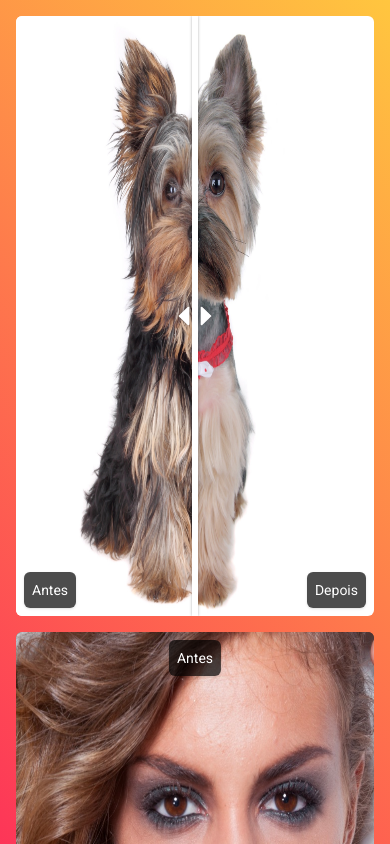
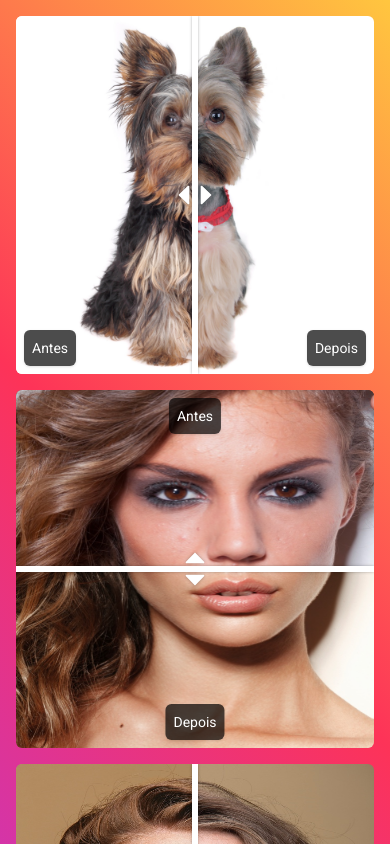
Before and after one commit to lucasgdb/before-after-image-slider, a React (Vite) app: page / in a window 390 px wide. Shown: the top 844 px of the page. Built offline with nearby package versions, Linux system fonts and the light colour scheme.

Commit message:
fix: default value

```diff
--- a/src/components/BeforeAfterSlider.tsx
+++ b/src/components/BeforeAfterSlider.tsx
@@ -102,7 +102,6 @@ const BeforeAfterSlider = ({
           onMouseUp={stopDragging}
           onMouseMove={handleMouseMove}
           onMouseDown={startDragging}
-          draggable={false}
         >
           <Image
             image={beforeImageUrl}
--- a/src/hooks/useIsMobile.ts
+++ b/src/hooks/useIsMobile.ts
@@ -1,7 +1,7 @@
 import { useLayoutEffect, useState } from "react";
 
 export const useIsMobile = (): boolean => {
-  const [isMobile, setIsMobile] = useState(false);
+  const [isMobile, setIsMobile] = useState(window.innerWidth < 768);
 
   useLayoutEffect(() => {
     const updateSize = (): void => {
```
